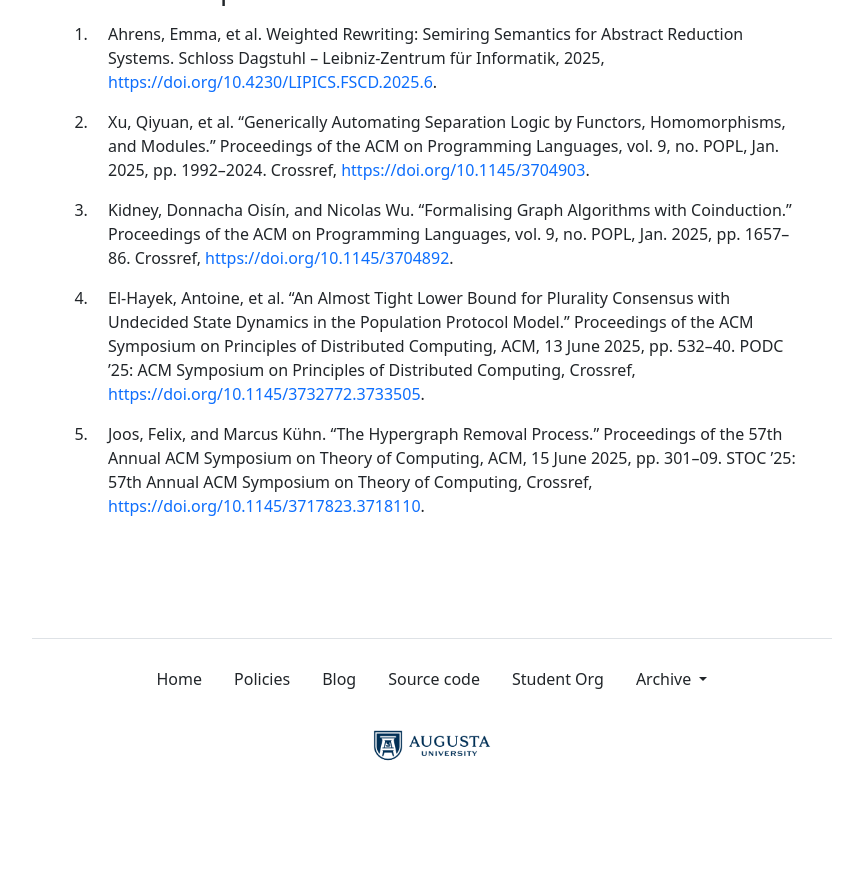
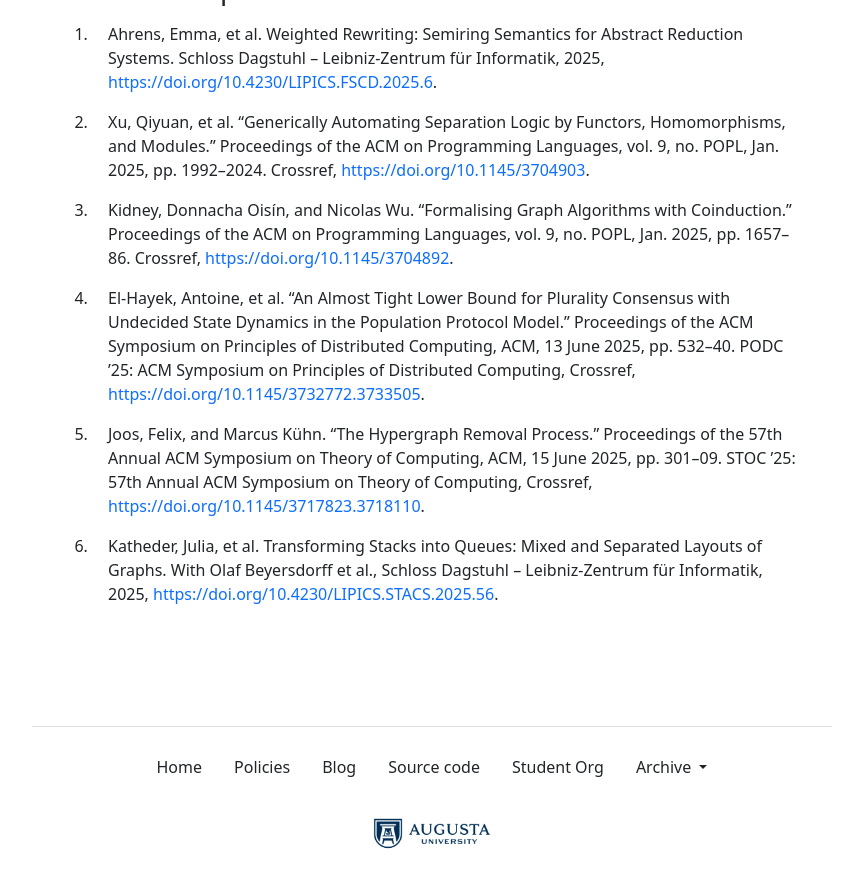
Before and after one commit to the-au-forml-lab/plgroup, a Jekyll site: the page built from docs/index.md, in a window 1280 px wide and 900 px high, scrolled down 1677 px. Shown: the top 888 px of the window, without its empty margins (208-1071 px from the left). Built offline with Jekyll 4.4.1, drawn with Linux system fonts in a browser that asks for light colours; before the commit the page ends 2489 px from its top, so only the background shows below that; some of the changed text lies outside the part shown.

Commit message:
[create-pull-request] automated change

```diff
--- a/data/history.txt
+++ b/data/history.txt
@@ -52,3 +52,4 @@
 10.1145/3704892
 10.1145/3732772.3733505
 10.1145/3717823.3718110
+10.4230/LIPICS.STACS.2025.56
--- a/docs/index.md
+++ b/docs/index.md
@@ -36,7 +36,7 @@ organization.
 | 4.  | September 12 | Formalising Graph Algorithms with Coinduction.    | UH227 (Fishbowl) |
 | 5.  | September 19 | An Almost Tight Lower Bound for Plurality Consensus with Undecided State Dynamics in the Population Protocol Model.    | UH227 (Fishbowl) |
 | 6.  | September 26 | The Hypergraph Removal Process.    | UH227 (Fishbowl) |
-| 7.  | October 3    | Paper 06 discussion    | UH227 (Fishbowl) |
+| 7.  | October 3    | Transforming Stacks into Queues: Mixed and Separated Layouts of Graphs.    | UH227 (Fishbowl) |
 | 8.  | October 10   | _Fall pause_           |                  |
 | 9.  | October 17   | Paper 07 discussion    | UH227 (Fishbowl) |
 | 10. | October 24   | Paper 08 discussion    | UH227 (Fishbowl) |
--- a/docs/papers.md
+++ b/docs/papers.md
@@ -3,3 +3,4 @@
 1. Kidney, Donnacha Oisín, and Nicolas Wu. “Formalising Graph Algorithms with Coinduction.” Proceedings of the ACM on Programming Languages, vol. 9, no. POPL, Jan. 2025, pp. 1657–86. Crossref, <https://doi.org/10.1145/3704892>.
 1. El-Hayek, Antoine, et al. “An Almost Tight Lower Bound for Plurality Consensus with Undecided State Dynamics in the Population Protocol Model.” Proceedings of the ACM Symposium on Principles of Distributed Computing, ACM, 13 June 2025, pp. 532–40. PODC ’25: ACM Symposium on Principles of Distributed Computing, Crossref, <https://doi.org/10.1145/3732772.3733505>.
 1. Joos, Felix, and Marcus Kühn. “The Hypergraph Removal Process.” Proceedings of the 57th Annual ACM Symposium on Theory of Computing, ACM, 15 June 2025, pp. 301–09. STOC ’25: 57th Annual ACM Symposium on Theory of Computing, Crossref, <https://doi.org/10.1145/3717823.3718110>.
+1. Katheder, Julia, et al. Transforming Stacks into Queues: Mixed and Separated Layouts of Graphs. With Olaf Beyersdorff et al., Schloss Dagstuhl – Leibniz-Zentrum für Informatik, 2025, <https://doi.org/10.4230/LIPICS.STACS.2025.56>.
```
